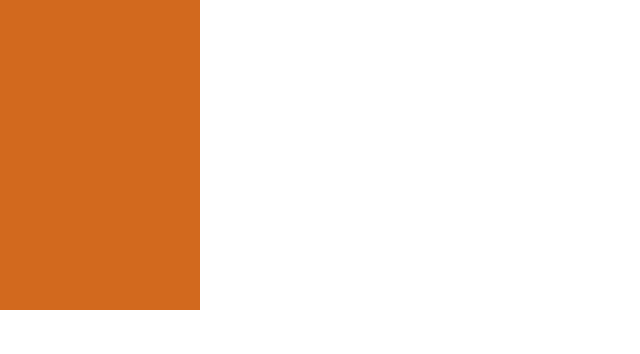
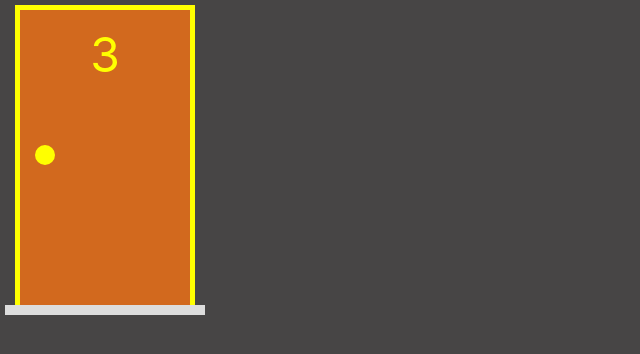
Before and after one commit to Vinicius-Holtman/Monty-Hall, a Next.js app: page / in a window 1280 px wide. Shown: the top 354 px of the page, without its empty margins (0-640 px from the left). Built offline with nearby package versions, Linux system fonts and the light colour scheme.

Commit message:
Create style component Porta

```diff
--- a/components/Porta.jsx
+++ b/components/Porta.jsx
@@ -1,9 +1,19 @@
 import styles from '../styles/Porta.module.css'
 
-export default function Porta() {
+export default function Porta(props) {
+    const selecionada = props.selecionada ? styles.selecionada : ''
+
     return (
-        <div className={styles.porta}>
-            <div className={styles.numero}></div>
+        <div className={styles.area}>
+            <div className={`${styles.estrutura} ${selecionada}`}>
+                <div className={styles.porta}>
+                    <div className={styles.numero}>3</div>
+                    <div className={styles.macaneta}></div>
+                </div>
+            </div>
+            <div className={styles.chao}>
+
+            </div>
         </div>
     )
 }
--- a/pages/index.jsx
+++ b/pages/index.jsx
@@ -5,7 +5,7 @@
 export default function Home() {
   return (
     <div>
-      <Porta />
+      <Porta selecionada/>
     </div>
   )
 }
--- a/styles/Porta.module.css
+++ b/styles/Porta.module.css
@@ -1,14 +1,61 @@
+.area {
+    position: relative;
+    display: flex;
+    flex-direction: column;
+    align-items: center;
+    width: var(--area-porta-largura);
+    height: var(--area-porta-altura);
+    margin: 5px;
+}
+
+.estrutura {
+    display: flex;
+    flex-grow: 1;
+    border-left: 5px solid brown;
+    border-top: 5px solid brown;
+    border-right: 5px solid brown;
+    width: 90%;
+}
+
 .porta {
     display: flex;
     flex-direction: column;
     align-items: center;
+    flex-grow: 1;
     background: chocolate;
     padding: 15px;
-
-    width: 200px;
-    height: 310px;
 }
 
 .numero {
     font-size: 3rem;
 }
+
+.macaneta {
+    position: absolute;
+    align-self: flex-start;
+    top: calc(0.45 * var(--area-porta-altura));
+    height: 20px;
+    width: 20px;
+    border-radius: 10px;
+    background-color: brown;
+}
+
+.chao {
+    height: 10px;
+    width: 100%;
+    background-color: #ddd;
+}
+
+.selecionada {
+    border-left: 5px solid yellow;
+    border-top: 5px solid yellow;
+    border-right: 5px solid yellow;
+}
+
+.selecionada .numero {
+    color: yellow;
+}
+
+.selecionada .macaneta {
+    background-color: yellow;
+}
--- a/styles/globals.css
+++ b/styles/globals.css
@@ -4,6 +4,7 @@
   margin: 0;
   font-family: -apple-system, BlinkMacSystemFont, Segoe UI, Roboto, Oxygen,
     Ubuntu, Cantarell, Fira Sans, Droid Sans, Helvetica Neue, sans-serif;
+    background-color: rgb(71, 69, 69);
 }
 
 a {
@@ -14,3 +15,9 @@
 * {
   box-sizing: border-box;
 }
+
+:root {
+  --area-porta-altura: 310px;
+  --area-porta-largura: 200px;
+
+}
```
